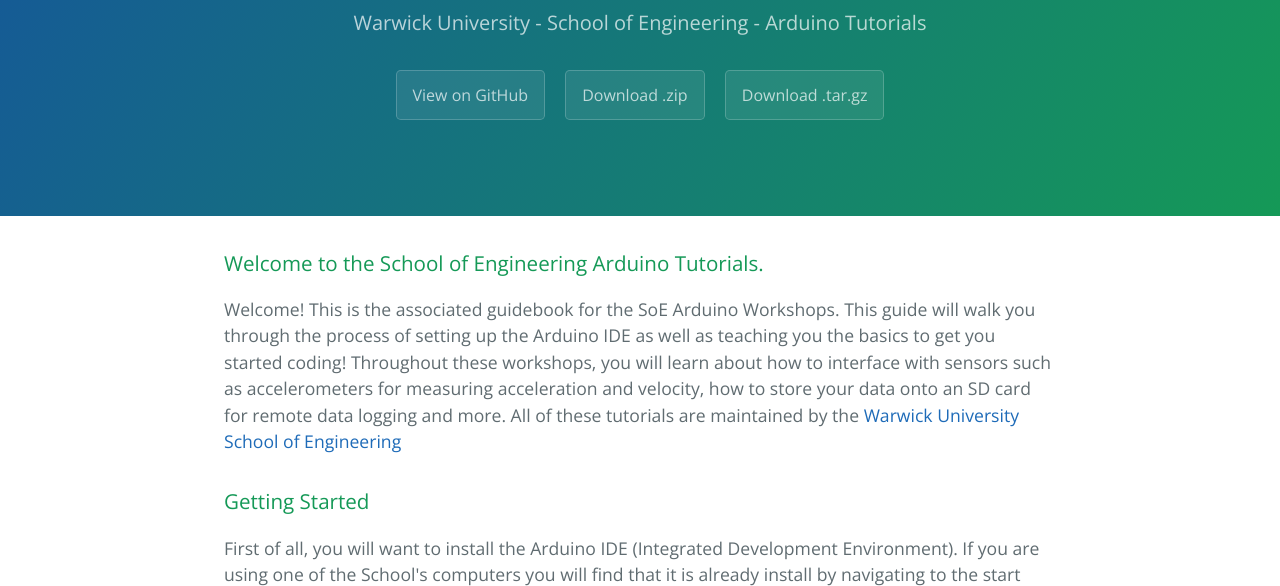
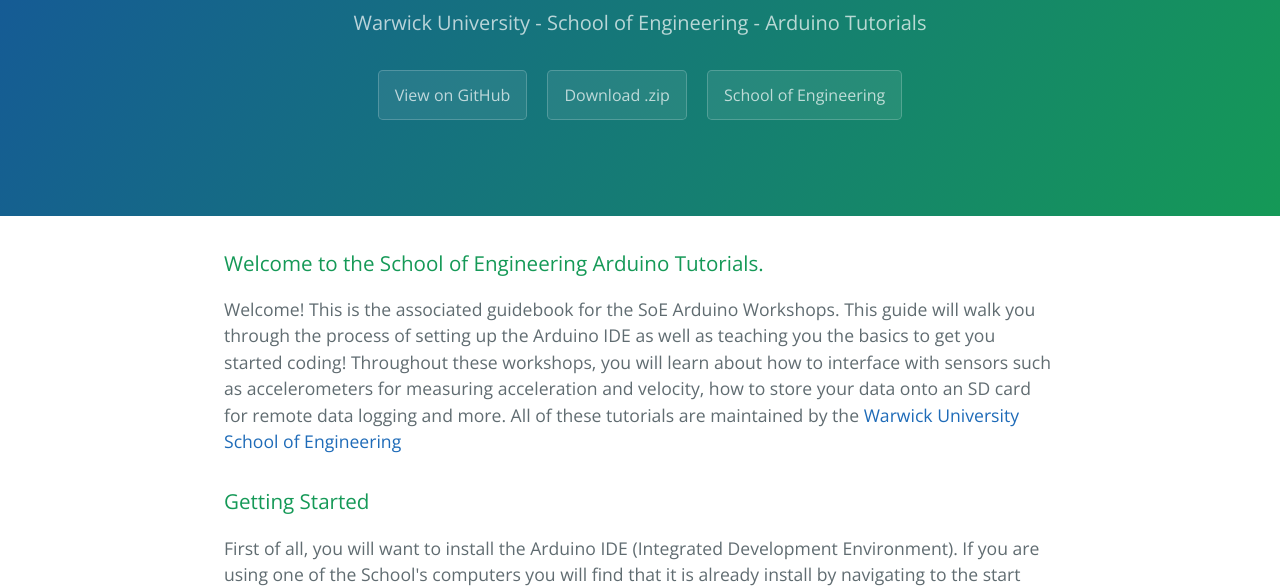
Before and after one commit to Bucknalla/arduino-tutorials, a plain HTML site: page index.html in a window 1280 px wide. Shown: the part 167-753 px from the top of the page. Drawn offline with nearby package versions, Linux system fonts and the light colour scheme.

Commit message:
Update index.html

```diff
--- a/index.html
+++ b/index.html
@@ -15,7 +15,7 @@
       <h2 class="project-tagline">Warwick University - School of Engineering - Arduino Tutorials</h2>
       <a href="https://github.com/Bucknalla/Arduino-Tutorials" class="btn">View on GitHub</a>
       <a href="https://github.com/Bucknalla/Arduino-Tutorials/zipball/master" class="btn">Download .zip</a>
-      <a href="https://github.com/Bucknalla/Arduino-Tutorials/tarball/master" class="btn">Download .tar.gz</a>
+      <a href="http://www2.warwick.ac.uk/fac/sci/eng/" class="btn">School of Engineering</a>
     </section>
 
     <section class="main-content">
```
